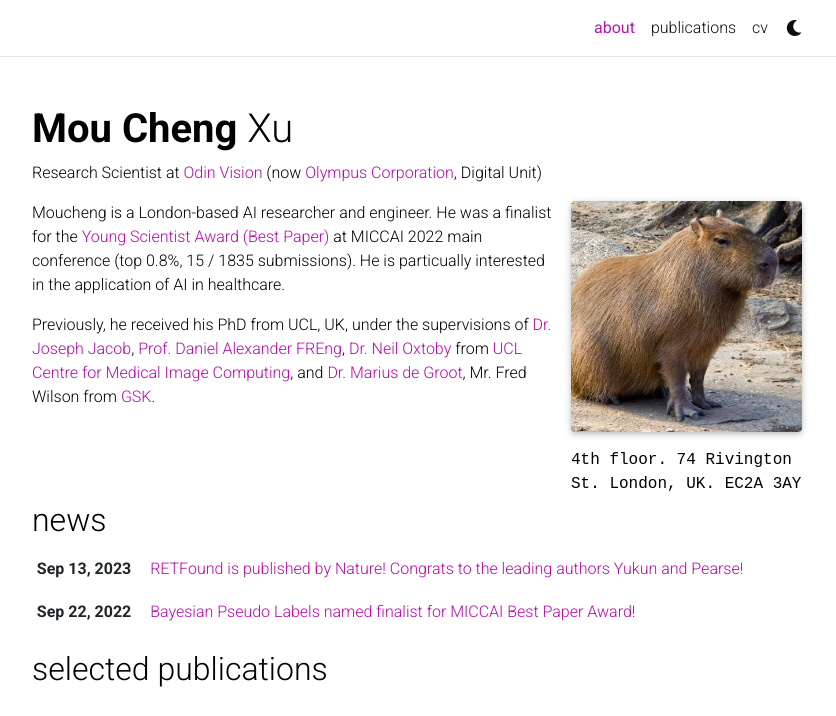
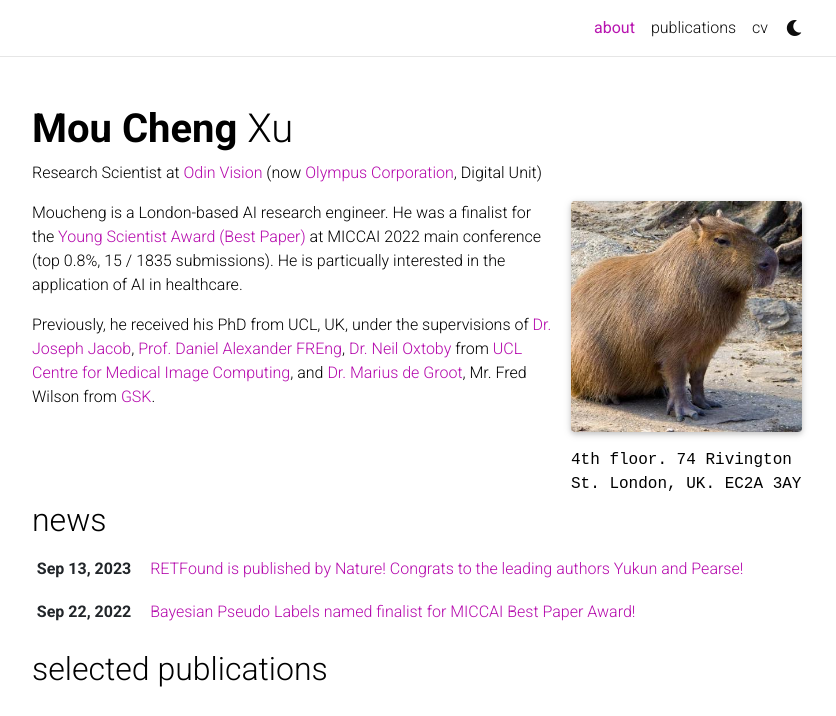
Before and after one commit to moucheng2017/moucheng2017.github.io, a Jekyll site: the page built from _pages/about.md, in a window 1280 px wide and 986 px high, cut to the strip 0-716 px from the top of the window. Shown: the whole strip, without its empty margins (223-1059 px from the left). Built offline with Jekyll 4.4.1, drawn with Linux system fonts in a browser that asks for light colours; comment, search, counter and statistics services are not loaded; a style sheet for code colours, icons or effects is not loaded.

Commit message:
Update about.md

```diff
--- a/_pages/about.md
+++ b/_pages/about.md
@@ -18,7 +18,7 @@ selected_papers: true # includes a list of papers marked as "selected={true}"
 social: true  # includes social icons at the bottom of the page
 ---
 
-Moucheng is a London-based AI researcher and engineer. He was a finalist for the <a href='https://moucheng2017.github.io/news/ysa/'> Young Scientist Award (Best Paper)</a> at MICCAI 2022 main conference (top 0.8%, 15 / 1835 submissions). He is particually interested in the application of AI in healthcare.
+Moucheng is a London-based AI research engineer. He was a finalist for the <a href='https://moucheng2017.github.io/news/ysa/'> Young Scientist Award (Best Paper)</a> at MICCAI 2022 main conference (top 0.8%, 15 / 1835 submissions). He is particually interested in the application of AI in healthcare.
 
 Previously, he received his PhD from UCL, UK, under the supervisions of <a href='https://scholar.google.com/citations?user=XCcV5ocAAAAJ&hl=en'>Dr. Joseph Jacob</a>, <a href='https://scholar.google.com/citations?user=mH-ZOQEAAAAJ&hl=en'>Prof. Daniel Alexander FREng</a>, <a href='https://scholar.google.com/citations?user=uWfRPHEAAAAJ&hl=en'>Dr. Neil Oxtoby</a> from <a href='https://www.ucl.ac.uk/medical-image-computing/centre-medical-image-computing-cmic'>UCL Centre for Medical Image Computing</a>, and <a href='https://scholar.google.com/citations?user=sZ4UbusAAAAJ&hl=en'>Dr. Marius de Groot</a>, Mr. Fred Wilson from <a href='https://www.gsk.com/en-gb/'>GSK</a>.
 
```
